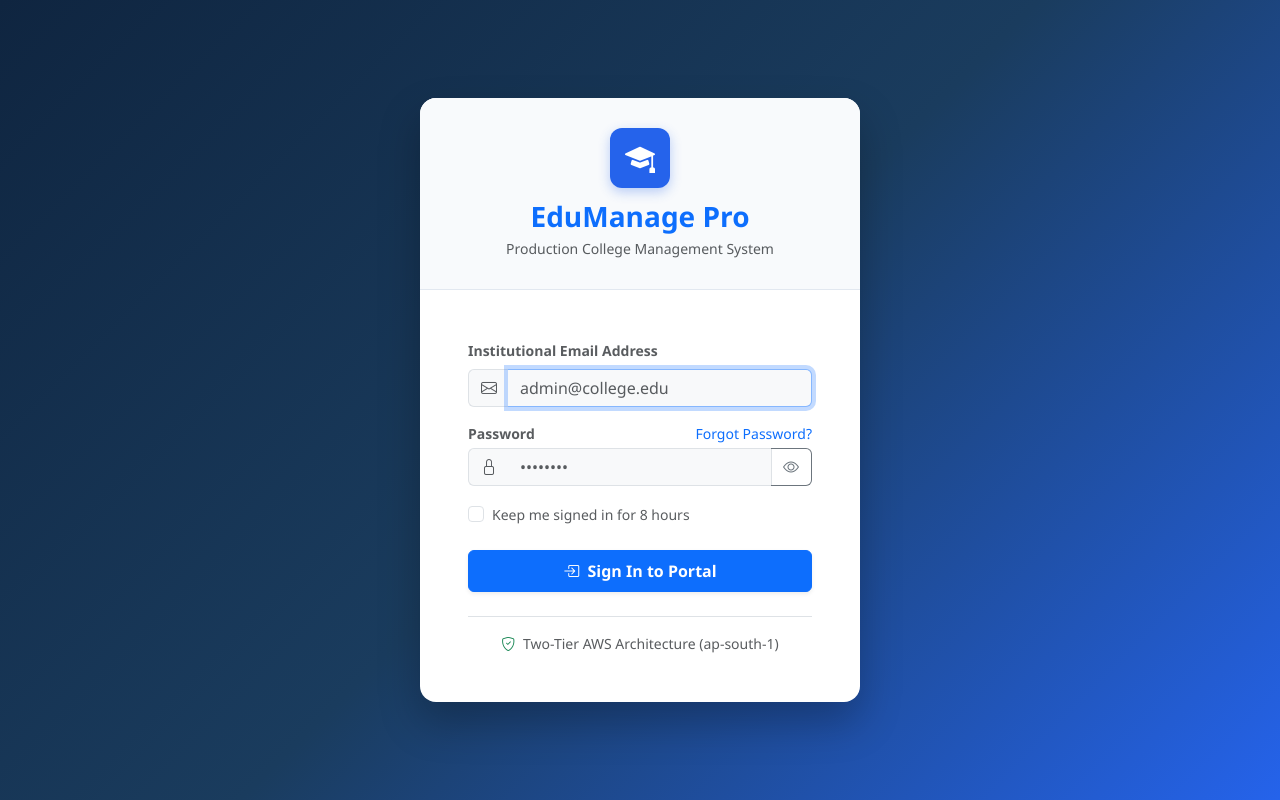
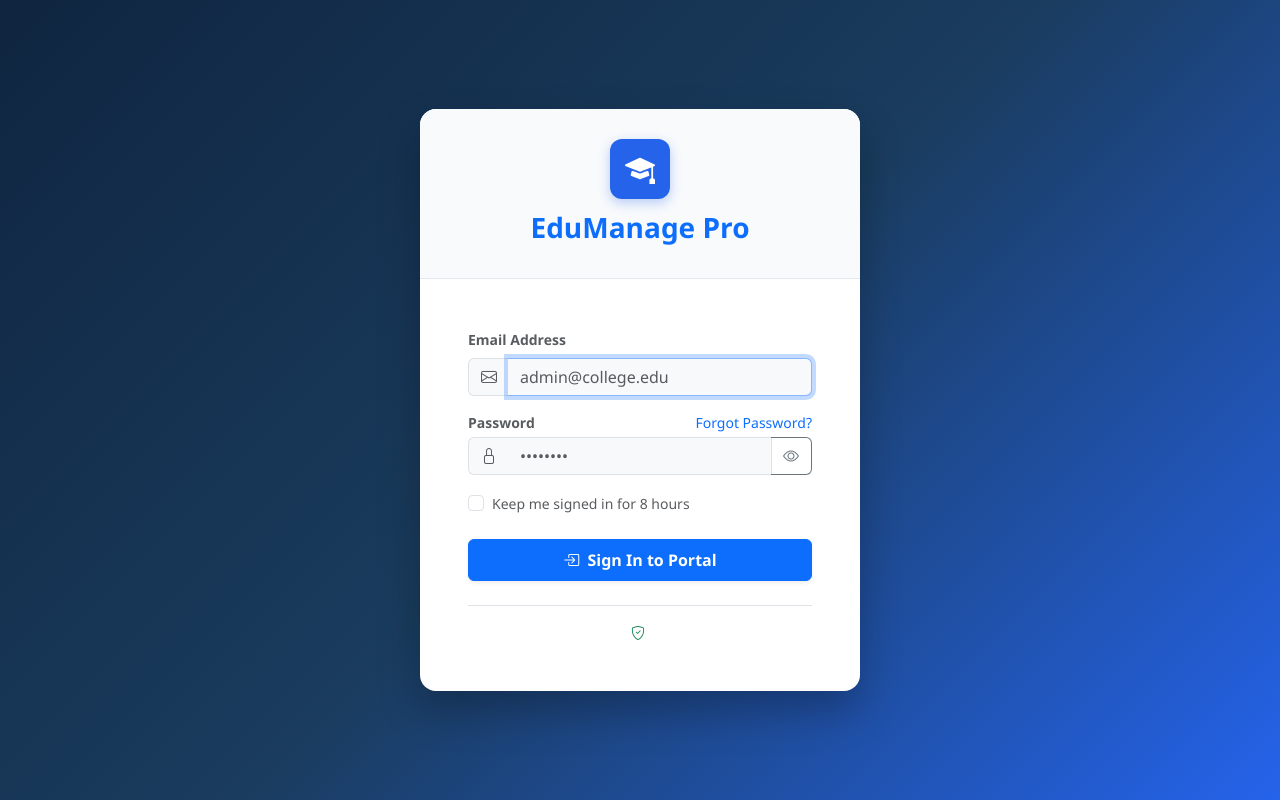
Before and after one commit to bharatsairamkadali02/collage-management-project02, a Flask app: page /auth/login in a window 1280 px wide. Run offline with Flask 3, Linux system fonts and the light colour scheme; parts of the project's set-up code (start-up, migrations or seed data) failed here and were passed over.

Commit message:
add new changes

```diff
--- a/backend/templates/auth/login.html
+++ b/backend/templates/auth/login.html
@@ -3,7 +3,7 @@
 <head>
   <meta charset="UTF-8">
   <meta name="viewport" content="width=device-width, initial-scale=1.0">
-  <title>Login | EduManage Pro - College Management System</title>
+  <title>Login | EduManage Pro</title>
   <link rel="stylesheet" href="https://cdn.jsdelivr.net/npm/bootstrap@5.3.3/dist/css/bootstrap.min.css">
   <link rel="stylesheet" href="https://cdn.jsdelivr.net/npm/bootstrap-icons@1.11.3/font/bootstrap-icons.min.css">
   <style>
@@ -53,7 +53,6 @@
       <i class="bi bi-mortarboard-fill"></i>
     </div>
     <h3 class="fw-bold mb-1 text-primary">EduManage Pro</h3>
-    <p class="text-muted small mb-0">Production College Management System</p>
   </div>
 
   <div class="p-4 p-sm-5">
@@ -73,7 +72,7 @@
       <input type="hidden" name="csrf_token" value="{{ csrf_token() }}">
 
       <div class="mb-3">
-        <label class="form-label fw-semibold small text-muted">Institutional Email Address</label>
+        <label class="form-label fw-semibold small text-muted">Email Address</label>
         <div class="input-group">
           <span class="input-group-text bg-light border-end-0"><i class="bi bi-envelope text-muted"></i></span>
           <input type="email" name="email" class="form-control border-start-0 bg-light" required placeholder="admin@college.edu" autofocus>
@@ -107,7 +106,7 @@
     </form>
 
     <div class="mt-4 pt-3 border-top text-center text-muted small">
-      <i class="bi bi-shield-check me-1 text-success"></i> Two-Tier AWS Architecture (ap-south-1)
+      <i class="bi bi-shield-check me-1 text-success"></i>
     </div>
   </div>
 </div>
```
Also changed, not shown: 4 other files.
